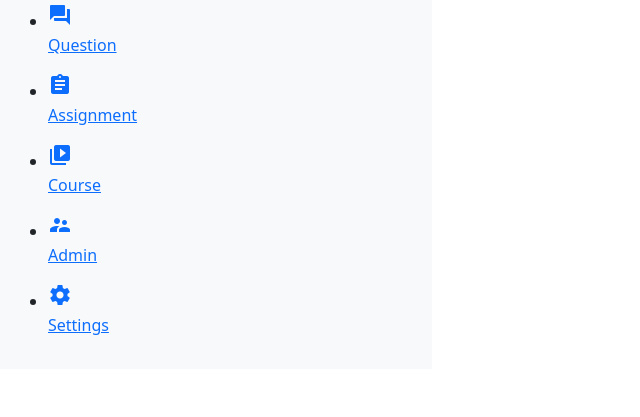
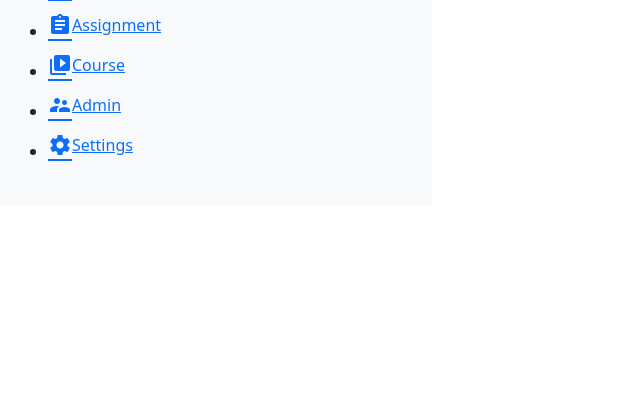
Before and after one commit to ss30304/css_week5, a website built with Vite: page pages/admin.html in a window 1280 px wide. Shown: the part 383-800 px from the top of the page, without its empty margins (0-640 px from the left). Built offline with nearby package versions, Linux system fonts and the light colour scheme.

Commit message:
update commit

```diff
--- a/pages/admin.html
+++ b/pages/admin.html
@@ -20,9 +20,9 @@
         <div class="bg-light p-3">
             <img src="https://raw.githubusercontent.com/hexschool/2022-web-layout-training/053bcf3afe88348b79971d2ea8de28f179cba5c5/week5/logo-ANSWER.svg"
                 alt="logo">
-            <ul>
+            <ul class="d-flex flex-column">
                 <li>
-                    <a href="">
+                    <a href="" class="d-flex">
                         <span class="material-icons">
                             assessment
                         </span>
@@ -30,7 +30,7 @@
                     </a>
                 </li>
                 <li>
-                    <a href="">
+                    <a href="" class="d-flex">
                         <span class="material-icons">
                             question_answer
                         </span>
@@ -38,7 +38,7 @@
                     </a>
                 </li>
                 <li>
-                    <a href="">
+                    <a href="" class="d-flex">
                         <span class="material-icons">
                             assignment
                         </span>
@@ -46,7 +46,7 @@
                     </a>
                 </li>
                 <li>
-                    <a href="">
+                    <a href="" class="d-flex">
                         <span class="material-icons">
                             video_library
                         </span>
@@ -54,7 +54,7 @@
                     </a>
                 </li>
                 <li>
-                    <a href="">
+                    <a href="" class="d-flex">
                         <span class="material-icons">
                             supervisor_account
                         </span>
@@ -62,7 +62,7 @@
                     </a>
                 </li>
                 <li>
-                    <a href="">
+                    <a href="" class="d-flex">
                         <span class="material-icons">
                             settings
                         </span>
```
